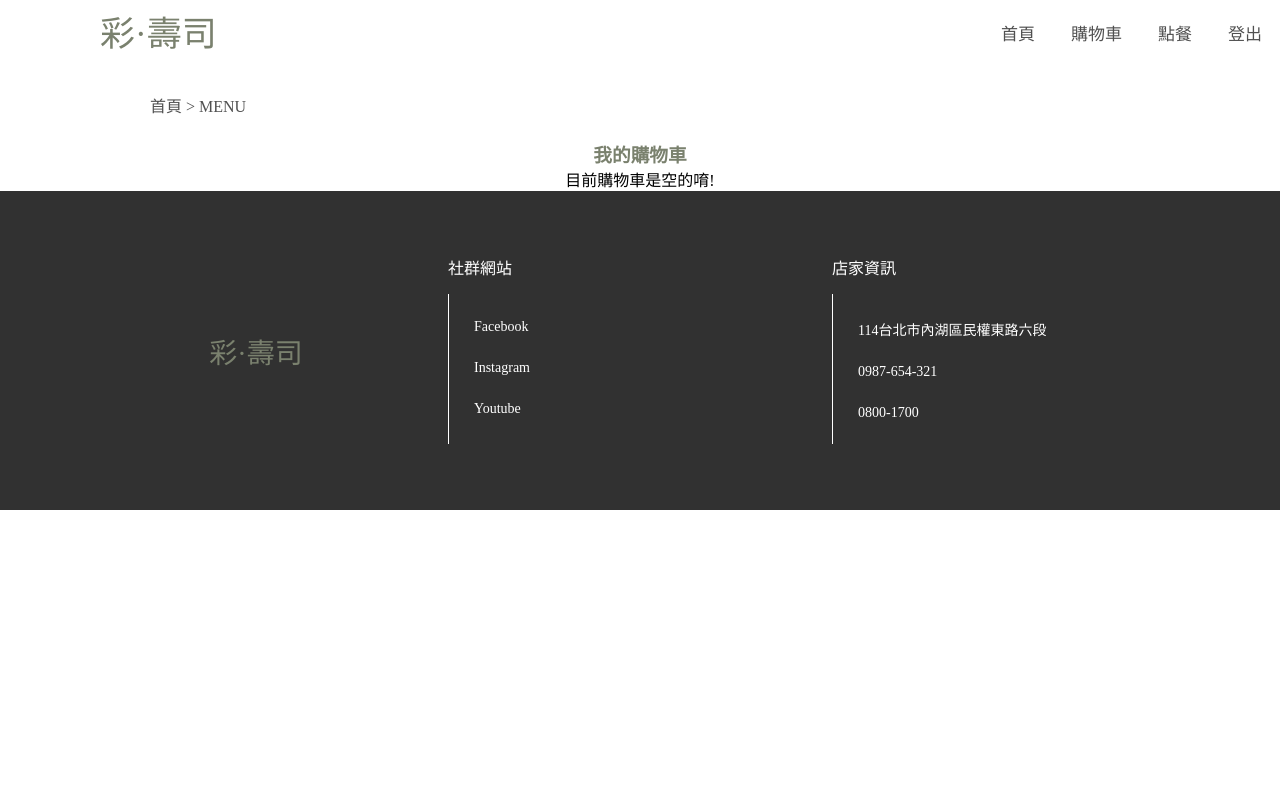
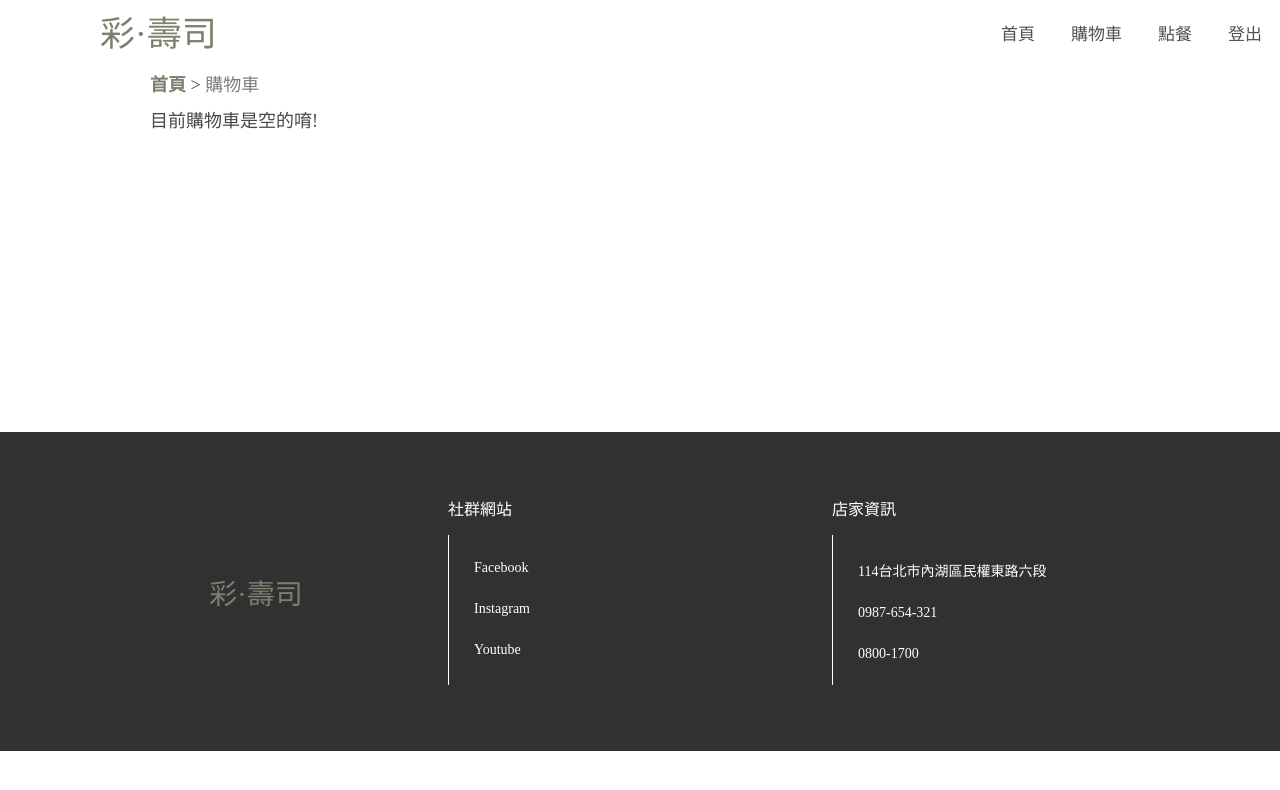
Before and after one commit to judy8210276834/SushiFrontend, a Vue app: page /cart in a window 1280 px wide. Shown: the top 790 px of the page. Built offline with nearby package versions, Linux system fonts and the light colour scheme.

Commit message:
調整版型

```diff
--- a/src/components/Bread.vue
+++ b/src/components/Bread.vue
@@ -1,27 +1,36 @@
-
 <script>
-export default {};
+export default {
+  props: {
+    page_name: String,
+  },
+};
 </script>
 
 <template>
   <div class="container">
-    <span>首頁 > MENU</span>
+    <span><router-link to="/home" class="home">首頁</router-link> > </span><span class="now_page">{{ page_name }}</span>
   </div>
 </template>
 
 <style scoped lang="scss">
-span {
-  // width: 95%;
-  margin: auto;
-  min-height: 70px;
-  display: flex;
-  justify-content: space-between;
-  align-items: center;
-  color: #505050;
-}
-
 .container {
   width: 1280px;
-  margin: auto;
+  // margin: auto;
+  margin-top: 20px;
+
+  .home {
+    text-decoration:none;
+    // width: 95%;
+    margin: auto;
+    min-height: 70px;
+    // display: flex;
+    // justify-content: space-between;
+    align-items: center;
+    color: #7a816e;
+    font-weight: 700;
+  }
+  .now_page {
+    opacity: 0.7;
+  }
 }
 </style>
--- a/src/components/Footer.vue
+++ b/src/components/Footer.vue
@@ -45,6 +45,7 @@ export default {};
   background-color: #313131;
   padding: 5%;
   display: flex;
+  margin-top: 300px;
 
   @media (max-width: 952px) {
     flex-wrap: wrap;
--- a/src/components/Header.vue
+++ b/src/components/Header.vue
@@ -2,8 +2,12 @@
 import { createStore } from "vuex";
 export default {
   setup() {
-    const clear = () => {};
-    return {};
+    const clear = () => {
+      localStorage.clear();
+    };
+    return {
+      clear
+    };
   },
 };
 </script>
@@ -34,7 +38,7 @@ export default {
 
 nav {
   background-color: rgba(255, 255, 255, 0.758);
-  height: 70px;
+  // height: 70px;
   width: 100%;
   position: fixed; /* Set the navbar to fixed position */
   top: 0; /* Position the navbar at the top of the page */
--- a/src/components/home/Describe.vue
+++ b/src/components/home/Describe.vue
@@ -50,6 +50,12 @@ export default {};
   margin-top: 40px;
   text-align: center;
   align-items: center;
+  color: #484848;
+  font-size: 16px;
+  letter-spacing:3px;
+
+  @media (max-width: 991px) { display: block; }
+  @media (max-width: 575px) { display: block; }
 }
 
 .container2 {
@@ -60,6 +66,12 @@ export default {};
   flex-direction: row-reverse;
   align-items: center;
   text-align: center;
+  color: #484848;
+  font-size: 16px;
+  letter-spacing:3px;
+
+  @media (max-width: 991px) { display: block; }
+  @media (max-width: 575px) { display: block; }
 }
 
 .container3 {
@@ -69,6 +81,12 @@ export default {};
   .text {
     padding: 50px;
   }
+  color: #484848;
+  font-size: 16px;
+  letter-spacing:3px;
+
+  @media (max-width: 991px) { display: block; }
+  @media (max-width: 575px) { display: block; }
 }
 
 img {
--- a/src/components/product/Card.vue
+++ b/src/components/product/Card.vue
@@ -70,6 +70,7 @@ export default {
   border-radius: 5px;
   background-color: white;
   box-shadow: 0 0 5px gray;
+  font-size: 16px;
 
   .img-box {
     img {
@@ -87,6 +88,11 @@ export default {
     justify-content: center;
     gap: 10px;
     padding: 10px;
+
+    .minus,.plus{
+      cursor: pointer;
+      font-weight: 700;
+    }
   }
 }
 </style>
--- a/src/views/CartView.vue
+++ b/src/views/CartView.vue
@@ -15,6 +15,7 @@ export default {
 
   setup() {
     const img_url = "banner.jpg";
+    const page_name = "購物車";
     // const cart = reactive({data:[]});
     const store = useStore();
     const num = ref(0);
@@ -28,11 +29,10 @@ export default {
       console.log(store.getters["Product/getCart"]);
       // console.log(store.getters);
       // console.log(store.getters.Product/cart);
-      num.value = (getCart.value.length > 0 ? 1 : 0);
-
+      num.value = getCart.value.length > 0 ? 1 : 0;
     });
 
-    return { img_url, getCart, num };
+    return { img_url, getCart, num, page_name };
   },
 };
 </script>
@@ -40,18 +40,18 @@ export default {
 <template>
   <Header />
   <div class="container">
-    <Bread />
-    <h3>我的購物車</h3>
-    <div v-if="!num">目前購物車是空的唷!</div>
-    <div v-if="num">
-      <div v-for="(item, idx) in getCart" :key="idx">
+    <Bread :page_name="page_name"/>
+    <!-- <h3>我的購物車</h3> -->
+    <div class="empty" v-if="!num">目前購物車是空的唷!</div>
+    <div v-if="num" >
+      <div v-for="(item, idx) in getCart" :key="idx" class="content">
         <div class="wrap">
           <img
             :src="require(`@/images/${item.categary}/${item.img_name}`)"
             alt=""
           />
           <div class="detail">
-            <h6>{{ item.name }}</h6>
+            <h6 style="font-weight: 800;">{{ item.name }}</h6>
             <h6>{{ item.price }} 元</h6>
             <h6>{{ item.quantity }} 份</h6>
           </div>
@@ -69,7 +69,22 @@ export default {
   max-width: 980px;
   margin: 70px auto 0;
   float: none !important;
-  text-align: center;
+  text-align: left;
+  color: #484848;
+  font-size: 18px;
+
+  @media (max-width: 991px) { padding: 0 20px; }
+  @media (max-width: 575px) { display: block; }
+
+  .content{
+    box-shadow: rgba(0, 0, 0, 0.24) 0px 3px 8px;
+    width: 300px;
+  }
+
+  .empty {
+    margin-top: 10px;
+    margin-bottom: 280px;
+  }
 
   h3 {
     color: #7a816e;
@@ -78,7 +93,7 @@ export default {
   .wrap {
     width: 100%;
     display: flex;
-    justify-content: center;
+    justify-content: space-between;
     align-items: center;
     margin: 20px 0;
 
--- a/src/views/HomeView.vue
+++ b/src/views/HomeView.vue
@@ -18,8 +18,10 @@ components: {
   },
   setup() {
     const img_url = 'home/resturant.jpg';
+    const page_name = '介紹';
     return {
-      img_url
+      img_url,
+      page_name
     }
   }
 }
@@ -29,7 +31,7 @@ components: {
   <Header />
   <Main :img_url="img_url" />
   <div class="container">
-    <Bread />
+    <Bread :page_name = "page_name" />
     <Describe />
   </div>
    <footer>
--- a/src/views/LoginView.vue
+++ b/src/views/LoginView.vue
@@ -128,6 +128,7 @@ h1 {
   opacity: 0.7;
   transform: opacity 0.3s ease;
   text-align: center;
+  cursor: pointer;
 }
 
 .submit:hover {
--- a/src/views/ProductView.vue
+++ b/src/views/ProductView.vue
@@ -24,6 +24,7 @@ export default {
     const food = reactive({ data: [] });
     const store = useStore();
     const img_url = "banner1.jpg";
+    const page_name = "菜單";
 
     const init = () => {
       // api資料
@@ -55,7 +56,8 @@ export default {
       items,
       food,
       img_url,
-      changeTypeApi
+      changeTypeApi,
+      page_name
     };
   },
 };
@@ -65,7 +67,7 @@ export default {
   <Header />
   <Main :img_url="img_url" />
   <div class="container">
-    <Bread />
+    <Bread :page_name="page_name"/>
     <Category :changeTypeApi="changeTypeApi"/>
 
     <div class="product-cards-container">
--- a/src/views/RegisterView.vue
+++ b/src/views/RegisterView.vue
@@ -136,6 +136,7 @@ h1 {
   opacity: 0.7;
   transform: opacity 0.3s ease;
   text-align: center;
+  cursor: pointer;
 }
 
 .submit:hover {
```
Also changed, not shown: src/components/ThrLayout.vue (added, +20 -0 lines).
